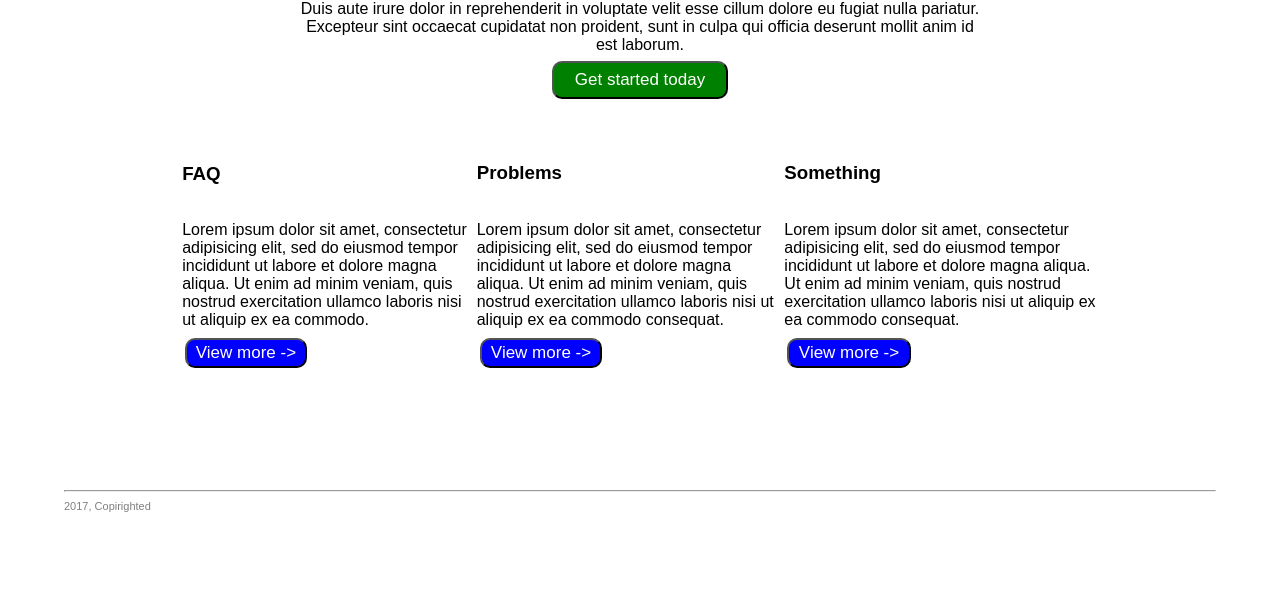
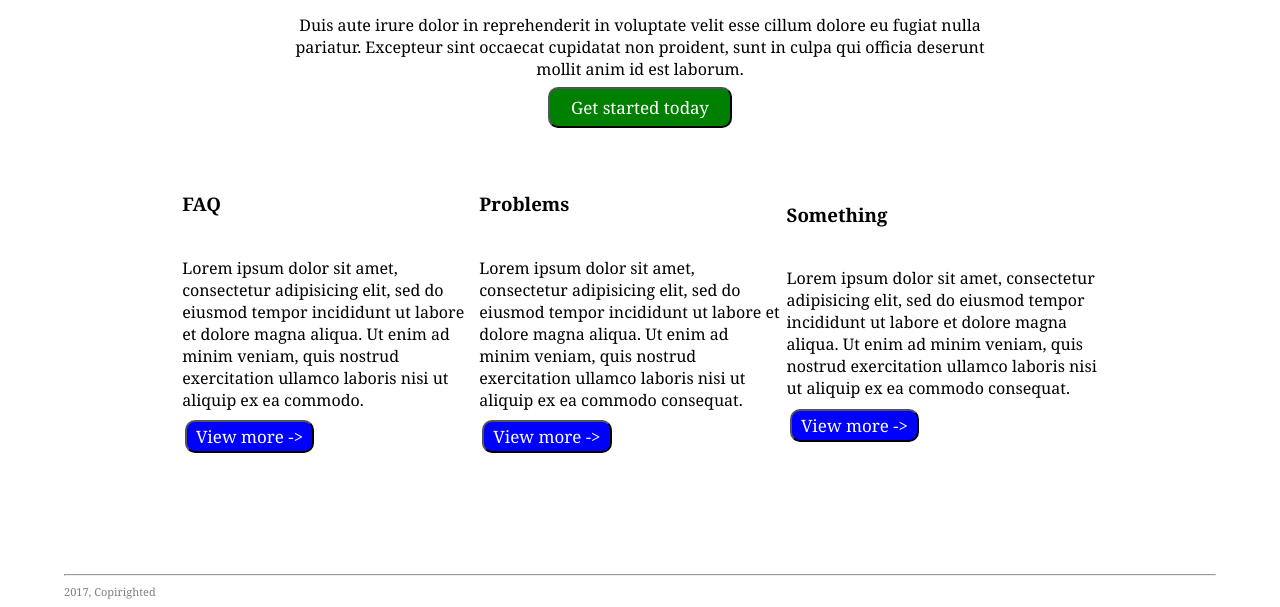
Before and after one commit to ninkakartinka/My-fourth-homework, a plain HTML site: page index.html in a window 1280 px wide. Shown: the part 220-827 px from the top of the page. Before the commit the page ends 800 px from the top, so only its background shows below. Drawn offline with Linux system fonts and the light colour scheme.

Commit message:
Changed font family

```diff
--- a/style.css
+++ b/style.css
@@ -1,5 +1,6 @@
 *{
-	font-family: fantasy;
+	font-family: Georgia, 'Times New Roman', Times, serif;
+
 }
 
 body{
```
